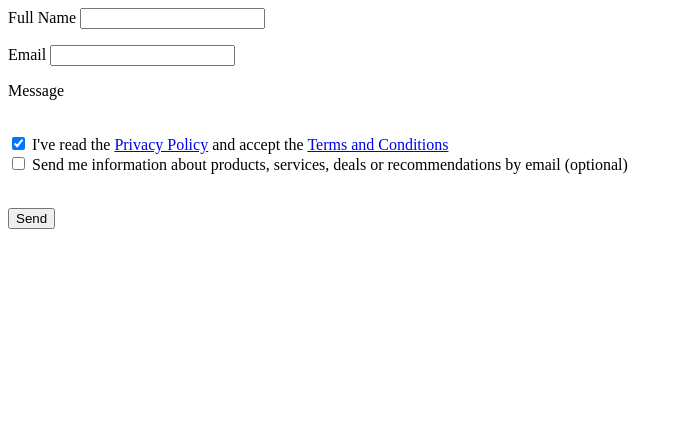
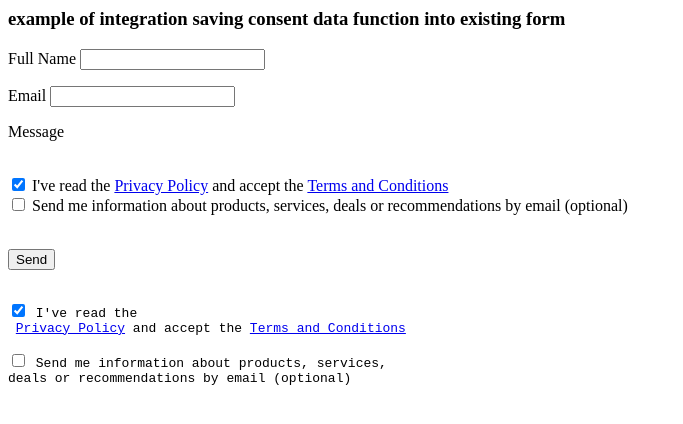
Before and after one commit to aeinor138/test, a plain HTML site: page pmp_public_post.html in a window 1280 px wide. Shown: the whole page, without its empty margins (0-683 px from the left). Drawn offline with nearby package versions, Linux system fonts and the light colour scheme.

Commit message:
Update pmp_public_post.html

```diff
--- a/pmp_public_post.html
+++ b/pmp_public_post.html
@@ -3,7 +3,7 @@
 
 	<body>
 
-
+		<h3>example of integration saving consent data function into existing form</h3>
 	<form action="http://google.com" >
   <label>Full Name</label>
   <input type="text" /><p>
@@ -23,6 +23,12 @@ deals or recommendations by email (optional)
     </p>
  <br> <button type="submit" onclick="callApi()">Send</button>
  </form>
+		<pre>
+		<br><input type="checkbox" data-uc_pmp_id='43b76bae-30a6-444a-8691-3c6ba4b06c72'   checked /> I've read the
+ <a href="#">Privacy Policy</a> and accept the <a href="#">Terms and Conditions</a>
+  <br><input type="checkbox" data-uc_pmp_id='f5daf7ef-b0a6-4588-a12f-b8284bbf589a'   > Send me information about products, services,
+deals or recommendations by email (optional)
+		</pre>
   <div id='inputing'></div>
  <div id='resulting'></div>
   <script src="https://code.jquery.com/jquery-3.6.0.min.js"></script>
```
